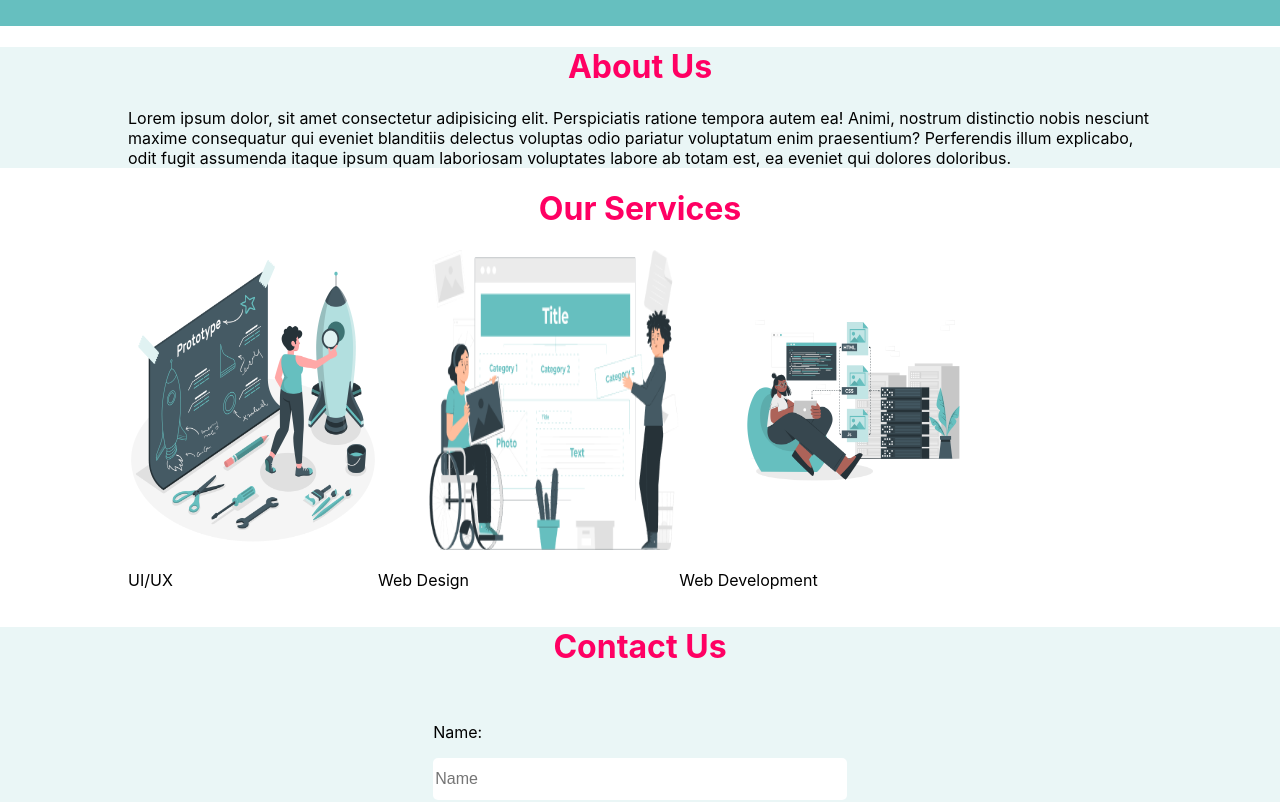
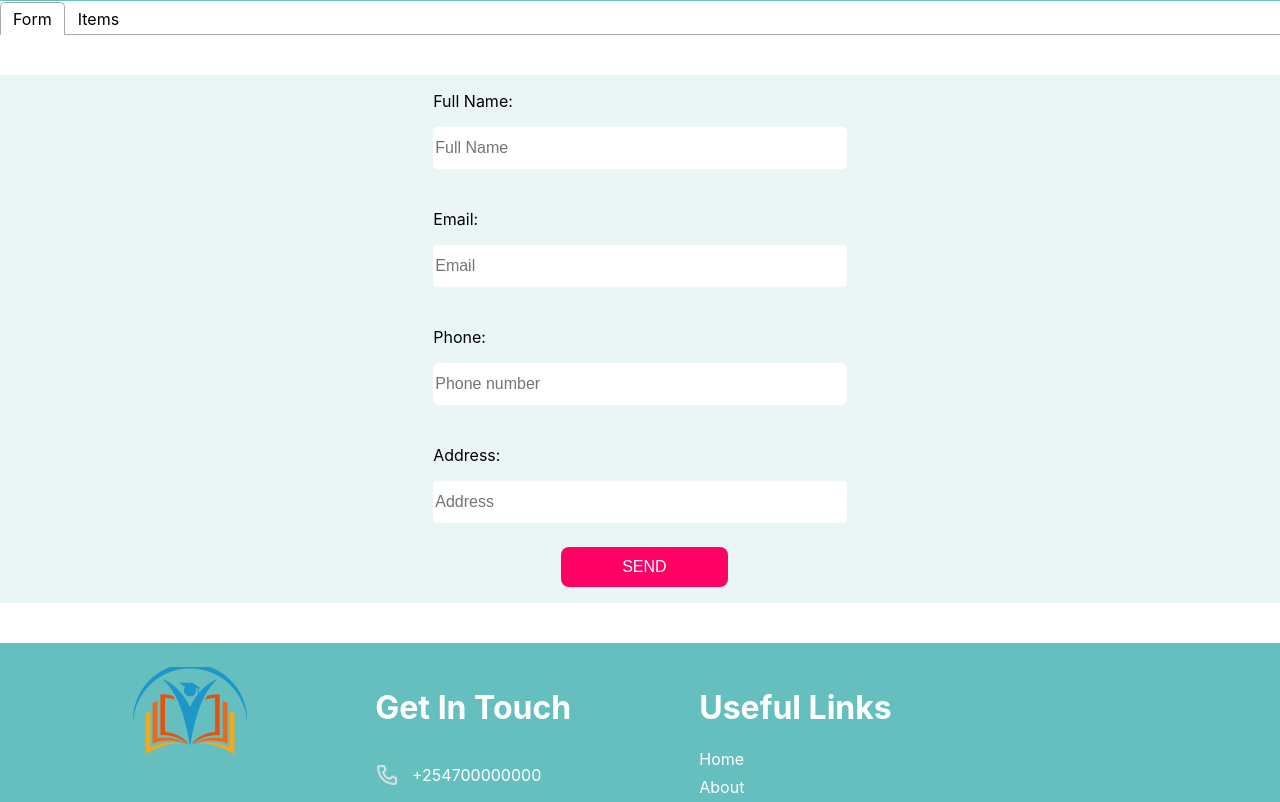
Before and after one commit to MissDine/gict, a React (Create React App) app in the folder gicts/: page /contact in a window 1280 px wide. Shown: the part 458-1260 px from the top of the page. Built offline with nearby package versions, Linux system fonts and the light colour scheme.

Commit message:
Feature edit

```diff
--- a/gicts/src/App.js
+++ b/gicts/src/App.js
@@ -9,6 +9,7 @@ import Services from "../src/components/Services/Services"
 import About from "../src/components/About/About"
 import Copyright from "./components/Footer/Copyright"
 import Navb from "../src/components/Navbar/Navb"
+import Tabs from "./components/Tabs";
 
 function App() {
   return (
@@ -25,9 +26,10 @@ function App() {
         </Routes>
         <Header />
         {/* <Head/> */}
-        <About/>
+        {/* <About/>
         <Services/>
-        <Contact/>
+        <Contact/> */}
+        <Tabs />
         <Footer />
         <Copyright/>
       </div>
--- a/gicts/src/components/Contact/Contact.js
+++ b/gicts/src/components/Contact/Contact.js
@@ -1,48 +1,61 @@
 import React from "react";
-import {useState} from "react"
+import { useState } from "react";
 
 function Contact() {
-  const [name, setName] =useState("")
-  const [email, setEmail] =useState("")
-  const [message, setMessage] =useState("")
-  const HandleSubmit = (e)=>{
-    e.preventDefault()
-    const information = {name,email,message}
+  const [formData, setFormData] = useState({
+    fullname: '',
+    email: '',
+    phone: '',
+    address: ''
+  })
+
+  const handleChange = (e) => {
+    setFormData({
+      ...formData,
+      [e.target.name]: e.target.value
+    })
+  }
+  const HandleSubmit = (e) => {
+    e.preventDefault();
+    console.log(formData)
+    // const information = { name, email, message };
     fetch("http://localhost:9000/messages", {
       method: "POST",
-            headers: {"content-type":"application/json"},
-            body:JSON.stringify(information)
-    })
-    .then(()=>{
-      console.log("New message added")
-    })
-  }
+      headers: { "content-type": "application/json" },
+      body: JSON.stringify(formData),
+    }).then(() => {
+      console.log("New message added");
+    });
+  };
   return (
-    <div className="col-sm-12" style={{backgroundColor:"#EAF6F6"}}>
-    <div className="contacts" style={{justifyContent:"center"}}>
-    <h1 style={{fontSize:"2rem",fontWeight:"600px", textAlign:"center",color:"#FF0063"}}>Contact Us</h1>
+    <div className="col-sm-12" style={{ backgroundColor: "#EAF6F6" }}>
+      <div className="contacts" style={{ justifyContent: "center" }}>
+        {/* <h1 style={{fontSize:"2rem",fontWeight:"600px", textAlign:"center",color:"#FF0063"}}>Contact Us</h1> */}
       </div>
       <div
         className="col-sm-12"
-        style={{ display: "flex", justifyContent: "center",marginTop:"5vh",marginBottom:"5vh"}}
+        style={{
+          display: "flex",
+          justifyContent: "center",
+          marginTop: "5vh",
+          marginBottom: "5vh",
+        }}
       >
-
         <div className="col-sm-12">
           <form onSubmit={HandleSubmit}>
-            <div
-              class="form-row"
-            >
-              <div className="identity" >
-              <div class="col-sm-12">
-              <p>Name:</p>
+            <div className="form-row">
+              <div className="identity">
+                <div className="col-sm-12">
+                  <p>Full Name:</p>
                   <input
                     type="text"
-                  required value={name}
-                  onChange = {(e)=>setName(e.target.value)}
-                  class="form-control"
+                    required
+                    value={formData.fullname}
+                    onChange={handleChange}
+                    className="form-control"
                     id="name"
-                  placeholder="Name"
-                  name="name"
+                    placeholder="Full Name"
+                    name="fullname"
                     style={{
                       height: "5vh",
                       width: "32vw",
@@ -50,18 +63,19 @@ function Contact() {
                       borderRadius: "5px",
                       backgroundColor: "#FFFFFF",
                       border: "0px",
-                  fontSize:"1rem",
-                  color:"black"
+                      fontSize: "1rem",
+                      color: "black",
                     }}
                   />
                 </div>
-              <div class="col-sm-12">
+                <div className="col-sm-12">
                   <p>Email:</p>
                   <input
-                  type="password"
-                  required value ={email}
-                  onChange = {(e)=>setEmail(e.target.value)}
-                  class="form-control"
+                    type="email"
+                    required
+                    value={formData.email}
+                    onChange={handleChange}
+                    className="form-control"
                     placeholder="Email"
                     name="email"
                     style={{
@@ -71,30 +85,52 @@ function Contact() {
                       borderRadius: "5px",
                       backgroundColor: "#FFFFFF",
                       border: "0px",
-                  fontSize:"1rem",
-                  color:"black"
+                      fontSize: "1rem",
+                      color: "black",
                     }}
                   />
                 </div>
               </div>
               <div className="col-sm-12">
-              <p>Message:</p>
+                <p>Phone:</p>
                 <input
-                type="password"
-                required value ={message}
-                  onChange = {(e)=>setMessage(e.target.value)}
-                class="form-control"
-                placeholder="Message"
-                name="message"
+                  type="tel"
+                  required
+                  value={formData.phone}
+                  onChange={handleChange}
+                  className="form-control"
+                  placeholder="Phone number"
+                  name="phone"
                   style={{
-                  height: "9vh",
+                    height: "5vh",
                       width: "32vw",
                       marginBottom: "3vh",
+                      borderRadius: "5px",
                       backgroundColor: "#FFFFFF",
+                      border: "0px",
+                      fontSize: "1rem",
+                      color: "black",
+                  }}
+                />
+              </div>
+              <div className="col-sm-12">
+                <p>Address:</p>
+                <input
+                  required
+                  value={formData.address}
+                  onChange={handleChange}
+                  className="form-control"
+                  placeholder="Address"
+                  name="address"
+                  style={{
+                    height: "5vh",
+                      width: "32vw",
+                      marginBottom: "3vh",
                       borderRadius: "5px",
+                      backgroundColor: "#FFFFFF",
                       border: "0px",
-                  fontSize:"1rem",
-                  color:"black"
+                      fontSize: "1rem",
+                      color: "black",
                   }}
                 />
               </div>
@@ -107,17 +143,16 @@ function Contact() {
                   backgroundColor: "#FF0063",
                   color: "white",
                   border: "0px",
-                marginLeft:"10vw",
-                fontWeight:"700px",
-                fontSize:"1rem"
+                  marginLeft: "10vw",
+                  fontWeight: "700px",
+                  fontSize: "1rem",
                 }}
                 type="submit"
               >
                 SEND
               </button>
             </div>
-            <div>
-            </div>
+            <div></div>
           </form>
         </div>
       </div>
--- a/gicts/src/components/Header/Header.jsx
+++ b/gicts/src/components/Header/Header.jsx
@@ -3,7 +3,7 @@ import Typed from "react-typed";
 // import "./Header.css"
 function Header() {
   return (
-    <div className="head col-sm-12" style={{backgroundColor:"#66BFBF", marginTop:"5vh"}}>
+    <div className="col-sm-12" style={{backgroundColor:"#66BFBF", marginTop:"5vh", backgroundSize:"cover",backgroundRepeat:"no-repeat",height:"30vw"}}>
       <div className="col-sm-12" style={{marginLeft:"10vw",marginRight:"10vw",marginTop:"3vh"}}>
       <Typed
             strings={["Welcome To GICT"]}
--- a/gicts/src/components/Navbar/NavBar.js
+++ b/gicts/src/components/Navbar/NavBar.js
@@ -7,20 +7,20 @@ import twitter from "./icons8-twitter-squared-50.png"
 
 function NavBar() {
   return (
-    <nav style={{backgroundColor:"white"}}>
+    <div className="col-sm-12" style={{backgroundColor:"white"}}>
       <div className="col-sm-12" style={{display:"flex", alignItems:"center", justifyContent:"center"}}>
         <div className="col-sm-12" style={{display:"flex", marginRight:"60vw"}}>
           <div className="facebook">
-          <img src={facebook} alt="" style={{height:"40px", width:"40px"}}/>
+          <img src={facebook} alt="" style={{height:"30px", width:"30px"}}/>
           </div>
           <div className="instagram">
-            <img src={instagram} alt="" style={{height:"40px",width:"40px"}}/>
+            <img src={instagram} alt="" style={{height:"30px",width:"30px"}}/>
           </div>
           <div className="linkedin">
-            <img src={linkedin} alt="" style={{height:"40px",width:"40px"}}/>
+            <img src={linkedin} alt="" style={{height:"30px",width:"30px"}}/>
           </div>
           <div className="linkedin">
-            <img src={twitter} alt="" style={{height:"40px",width:"40px"}}/>
+            <img src={twitter} alt="" style={{height:"30px",width:"30px"}}/>
           </div>
         </div>
         <div className="col-sm-12" style={{display:"flex", flexWrap:"wrap", justifyContent:"center", alignItems:"center", marginRight:"0vw"}}>
@@ -36,7 +36,7 @@ function NavBar() {
           </div>
         </div>
       </div>
-    </nav>
+    </div>
   );
 }
 export default NavBar;
--- /dev/null
+++ b/gicts/src/components/Table.jsx
@@ -0,0 +1,81 @@
+import React, { useEffect, useState } from 'react'
+import axios from "axios"
+import Table from '@mui/material/Table';
+import TableBody from '@mui/material/TableBody';
+import TableCell from '@mui/material/TableCell';
+import TableContainer from '@mui/material/TableContainer';
+import TableHead from '@mui/material/TableHead';
+import TableRow from '@mui/material/TableRow';
+import Paper from '@mui/material/Paper';
+
+function createData(fullName, Email, Phone, Address) {
+  return { fullName, Email, Phone, Address };
+}
+
+const rows = [
+  createData('Example name', 'example@mail.com', '0700000000', '32, Nrb')
+];
+
+const token = 'ALDJAK23423JKSLAJAF23423J23SAD3'
+
+const DataTable = () => {
+  const [data, setData] = useState([])
+  const [isLoading, setIsLoading] = useState(false)
+  const [repeater, setRepeater] = useState(0)
+  useEffect(() => {
+    const fetchData = async () => {
+      setIsLoading(true)
+      const response = await axios.get("http://developers.gictsystems.com/api/dummy/items", {
+        headers: {
+          "Authorization": `Bearer ${token}`,
+          'Access-Control-Allow-Origin': "*"
+        }
+      })
+      console.log(response)
+      setData(response.data)
+      setIsLoading(false)
+    }
+
+    fetchData()
+    setTimeout(() => setRepeater(prevState=>prevState+1), 100000);
+  },[repeater])
+
+  const handleEdit = () => {
+    // handle editing an item from the table
+  }
+
+  console.log(data)
+  return (
+    <div style={{margin: '25px 100px'}}>
+      <TableContainer component={Paper} sx={{boxShadow: 'none'}}>
+        <Table sx={{ minWidth: 650 }} aria-label="simple table">
+          <TableHead>
+            <TableRow>
+              <TableCell>FullName</TableCell>
+              <TableCell align="right">Email</TableCell>
+              <TableCell align="right">Phone</TableCell>
+              <TableCell align="right">Address</TableCell>
+            </TableRow>
+          </TableHead>
+          <TableBody>
+            {rows.map((row) => (
+              <TableRow
+                key={row.name}
+                sx={{ '&:last-child td, &:last-child th': { border: 0 } }}
+              >
+                <TableCell component="th" scope="row">
+                  {row.fullName}
+                </TableCell>
+                <TableCell align="right">{row.Email}</TableCell>
+                <TableCell align="right">{row.Phone}</TableCell>
+                <TableCell align="right">{row.Address} <button onClick={() => handleEdit()}>Edit</button></TableCell>
+              </TableRow>
+            ))}
+          </TableBody>
+        </Table>
+      </TableContainer>
+    </div>
+  )
+}
+
+export default DataTable
--- /dev/null
+++ b/gicts/src/components/Tabs.jsx
@@ -0,0 +1,25 @@
+import React from 'react'
+import { Tab, Tabs, TabList, TabPanel } from 'react-tabs';
+import 'react-tabs/style/react-tabs.css';
+import Contact from './Contact/Contact';
+import Table from './Table';
+
+const TabsLayout = () => {
+  return (
+    <Tabs>
+    <TabList>
+      <Tab>Form</Tab>
+      <Tab>Items</Tab>
+    </TabList>
+
+    <TabPanel>
+      <Contact />
+    </TabPanel>
+    <TabPanel>
+      <Table />
+    </TabPanel>
+  </Tabs>
+  )
+}
+
+export default TabsLayout
```
Also changed, not shown: gicts/package.json (+7 -0 lines), gicts/src/components/Header/Head.js (added, +68 -0 lines), 2 other files (tests, documents, lock files or other folders). Lines whose indentation alone changed are shown as unchanged.
